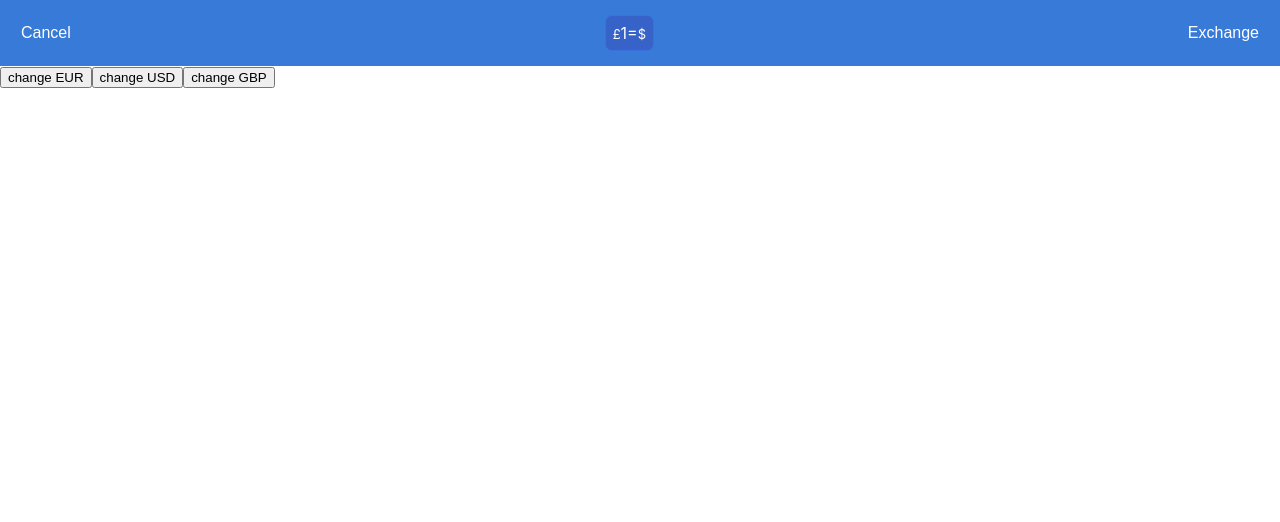
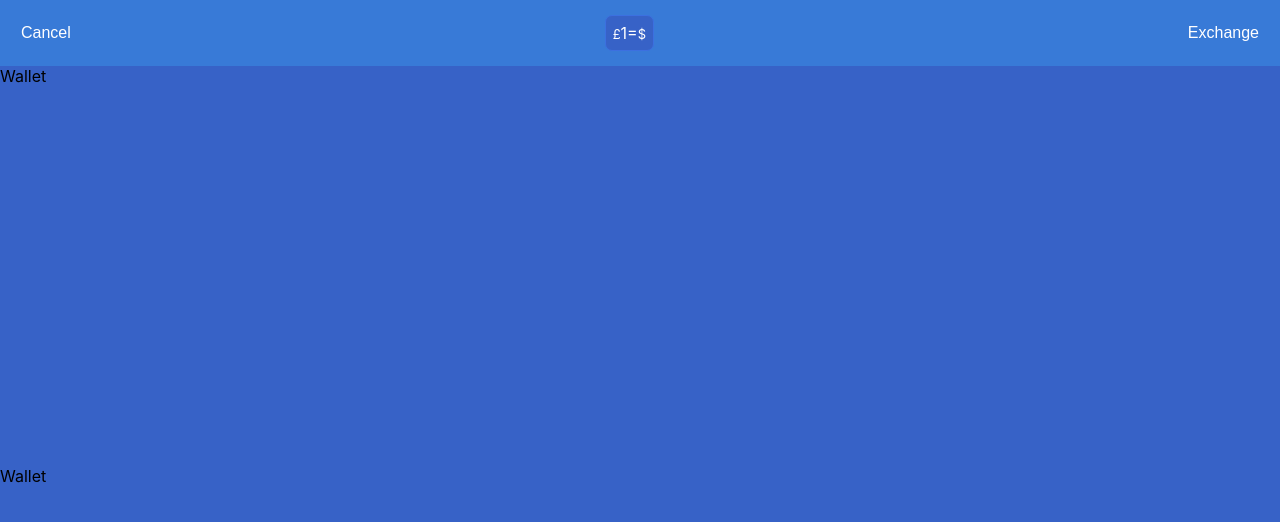
Before and after one commit to firattale/exchange-wallet-app, a React app: page / in a window 1280 px wide. Built offline with nearby package versions, Linux system fonts and the light colour scheme; no server answers.

Commit message:
Create Wallet Component

```diff
--- a/src/components/App/App.js
+++ b/src/components/App/App.js
@@ -1,6 +1,7 @@
 import React from 'react';
 import './App.css';
 import Header from '../Header/Header.react'
+import Wallet from '../Wallet/Wallet.react'
 import { useDispatch } from 'react-redux';
 import { changeFirstCurrency } from '../../app/exchangeSlice';
 
@@ -8,14 +9,16 @@ const App = () => {
   const dispatch = useDispatch();
   const handleClick = () => dispatch(changeFirstCurrency({ first: "EUR", firstSign: "€" }));
   const handleClick2 = () => dispatch(changeFirstCurrency({ first: "USD", firstSign: "$" }));
-  const handleClick3= () => dispatch(changeFirstCurrency({ first: "GBP", firstSign: "£" }));
+  const handleClick3 = () => dispatch(changeFirstCurrency({ first: "GBP", firstSign: "£" }));
 
   return (
     <div className="App">
       <Header />
-      <button onClick={handleClick}>change EUR</button>
+      <Wallet />
+      <Wallet />
+      {/* <button onClick={handleClick}>change EUR</button>
       <button onClick={handleClick2}>change USD</button>
-      <button onClick={handleClick3}>change GBP</button>
+      <button onClick={handleClick3}>change GBP</button> */}
     </div>
   );
 }
--- a/src/components/Header/Header.css
+++ b/src/components/Header/Header.css
@@ -4,7 +4,6 @@
     padding: 15px 15px;
     display: flex;
     justify-content: space-between;
-    /* background-color: #3762c7; */
 }
 
 .header-button,
--- /dev/null
+++ b/src/components/Wallet/Wallet.css
@@ -0,0 +1,4 @@
+.wallet-container {
+    background-color: #3762c7;
+    height: 50vh;
+}
--- /dev/null
+++ b/src/components/Wallet/Wallet.react.js
@@ -0,0 +1,9 @@
+import React from 'react'
+import "./Wallet.css"
+
+const Wallet = () => {
+    return <div className="wallet-container">Wallet</div>
+}
+
+
+export default Wallet;
```
